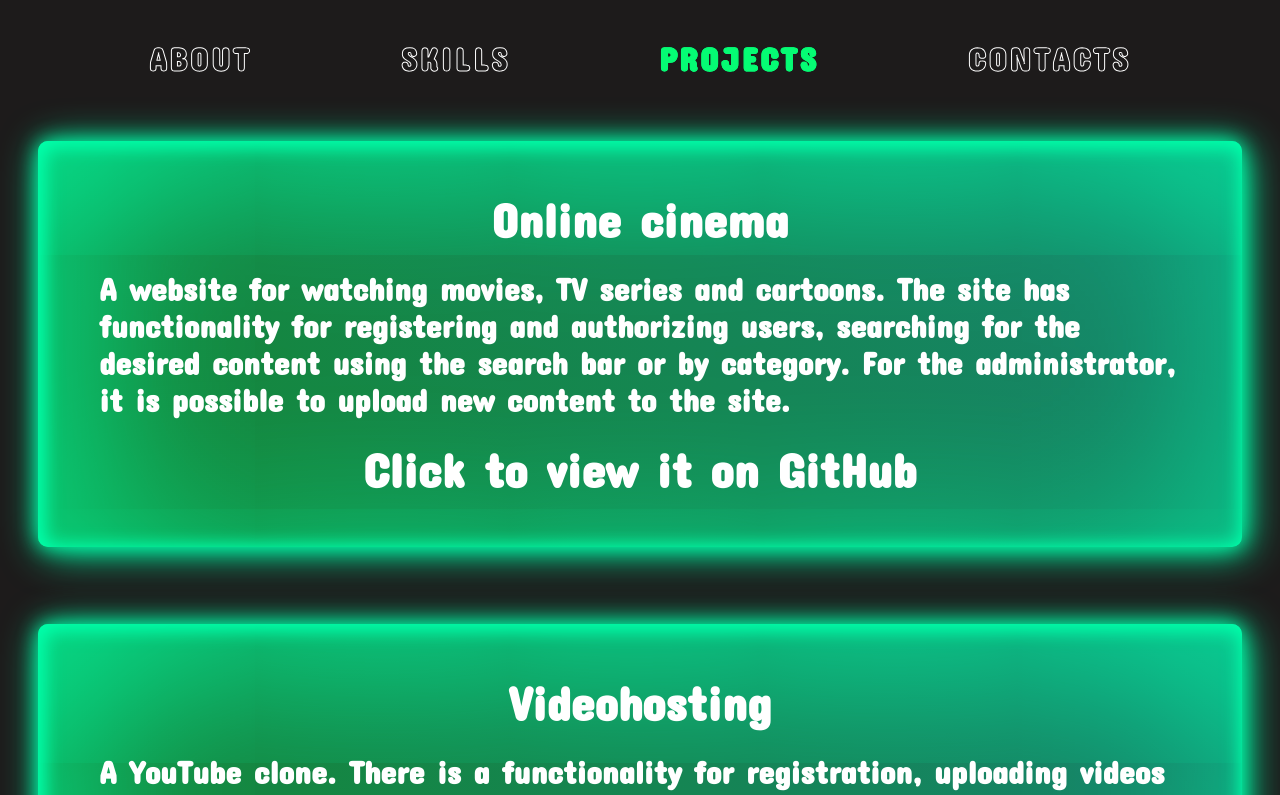
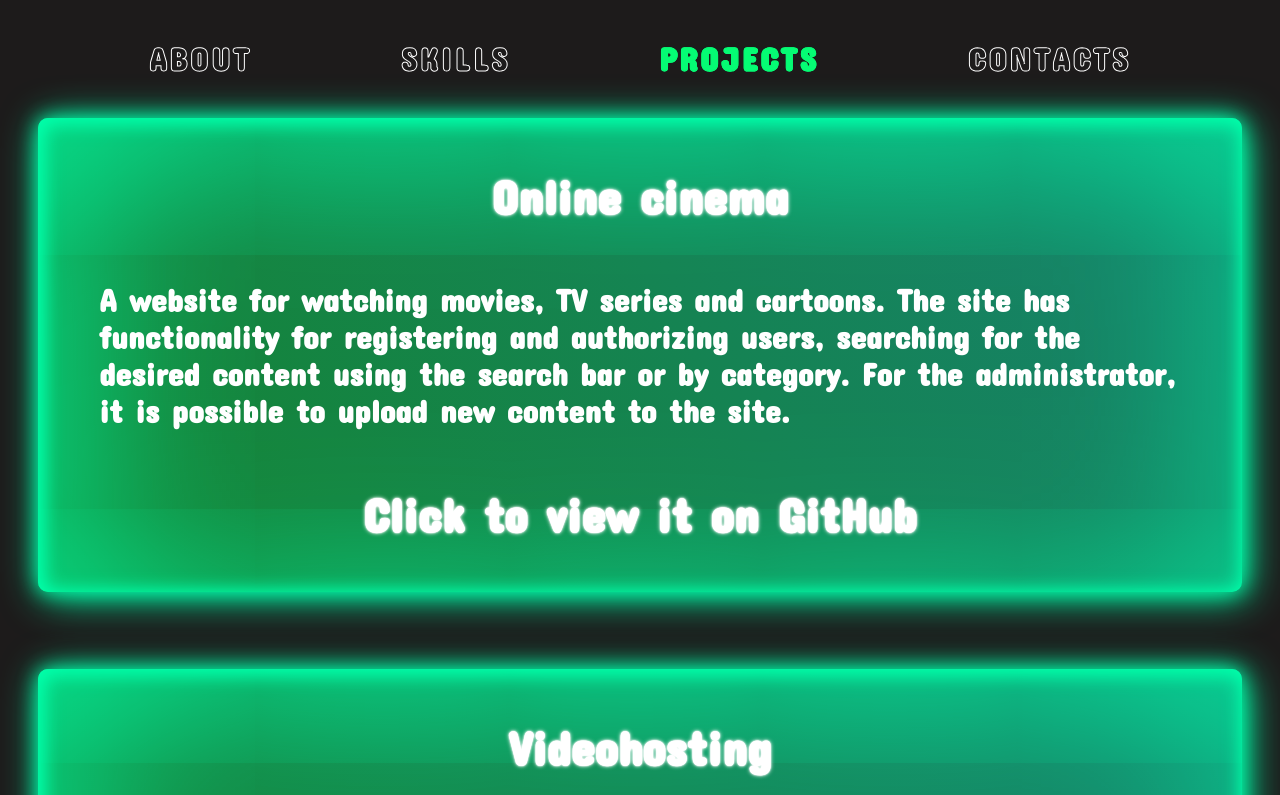
Before and after one commit to Breengo/Resume, a React (Create React App) app: page /projects in a window 1280 px wide. Shown: the top 795 px of the page. Built offline with nearby package versions, Linux system fonts and the light colour scheme.

Commit message:
fixed adaptive

```diff
--- a/src/components/AboutBlock.tsx
+++ b/src/components/AboutBlock.tsx
@@ -11,7 +11,7 @@ type LineWrapperType = {
 export const PageWrapper = styled.div`
   overflow: hidden;
   width: 100%;
-  height: 90vh;
+  height: 100vh;
   display: flex;
   justify-content: center;
   align-items: center;
--- a/src/components/Navbar.tsx
+++ b/src/components/Navbar.tsx
@@ -1,8 +1,7 @@
 import React from "react";
 import { Link } from "react-router-dom";
-import styled, { keyframes } from "styled-components";
+import styled from "styled-components";
 import { useSelector } from "react-redux";
-import { setCurrentPage } from "../redux/slices/currentPageSlice";
 import { RootState } from "../redux/store";
 
 type NavOptionTypes = {
@@ -11,6 +10,7 @@ type NavOptionTypes = {
 };
 
 const UlWrapper = styled.ul`
+  position: absolute;
   padding-top: 3vh;
   width: 100%;
   font-weight: bold;
--- a/src/components/ProjectsBlock.tsx
+++ b/src/components/ProjectsBlock.tsx
@@ -30,10 +30,10 @@ const textAppearAnimation = keyframes`
 
 const PageWrapper = styled.div`
   width: 100%;
-
-  @media (min-width: 1000px) {
-    padding-top: 2%;
+  @media (min-width: 600px) {
+    padding-top: 10vh;
   }
+  padding-top: 5vh;
   @media (min-width: 1400px) {
     height: 90vh;
   }
@@ -44,7 +44,6 @@ const PageWrapper = styled.div`
 `;
 
 const ProjectContainer = styled.a`
-  position: relative;
   border-radius: 10px;
   text-decoration: none;
   color: #ffffff;
@@ -67,11 +66,11 @@ const ProjectContainer = styled.a`
   h1 {
     text-align: center;
     font-size: 2em;
+    text-shadow: 0 0 1px #ffffff, 0px 0px 2px #ffffff, 0px 0px 4px #ffffff;
     @media (min-width: 650px) {
       font-size: 3em;
     }
-    height: 15%;
-    margin: 1% 0 1% 0;
+    margin: 1% 0 5% 0;
     animation: ${textAppearAnimation} 0.5s linear;
   }
   h2 {
@@ -79,18 +78,17 @@ const ProjectContainer = styled.a`
       font-size: 2em;
     }
     font-size: 1.5em;
-    height: 70%;
     margin: 2%;
     animation: ${textAppearAnimation} 0.5s linear;
   }
   h3 {
     text-align: center;
     font-size: 2em;
+    text-shadow: 0 0 1px #ffffff, 0px 0px 2px #ffffff, 0px 0px 4px #ffffff;
     @media (min-width: 650px) {
       font-size: 3em;
     }
-    height: 10%;
-    margin: 1% 0 1% 0;
+    margin: 5% 0 1% 0;
     animation: ${textAppearAnimation} 0.5s linear;
   }
 `;
--- a/src/components/SkillsBlock.tsx
+++ b/src/components/SkillsBlock.tsx
@@ -45,8 +45,12 @@ const blurAnimation = keyframes`
 const PageWrapper = styled.div`
   overflow: hidden;
   width: 100%;
+  @media (min-width: 600px) {
+    padding-top: 10vh;
+  }
+  padding-top: 5vh;
   @media (min-width: 1000px) {
-    height: 90vh;
+    height: 100vh;
   }
   display: flex;
   justify-content: center;
```
